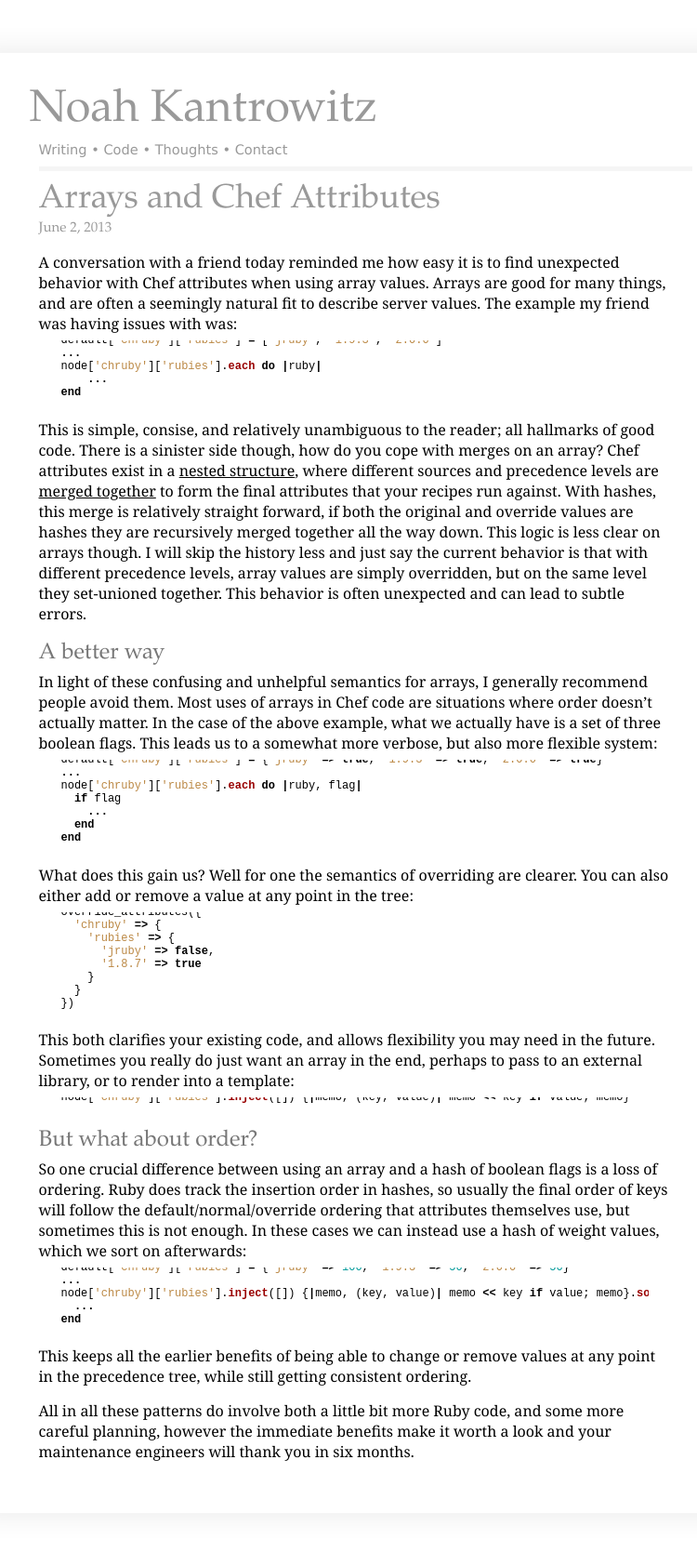
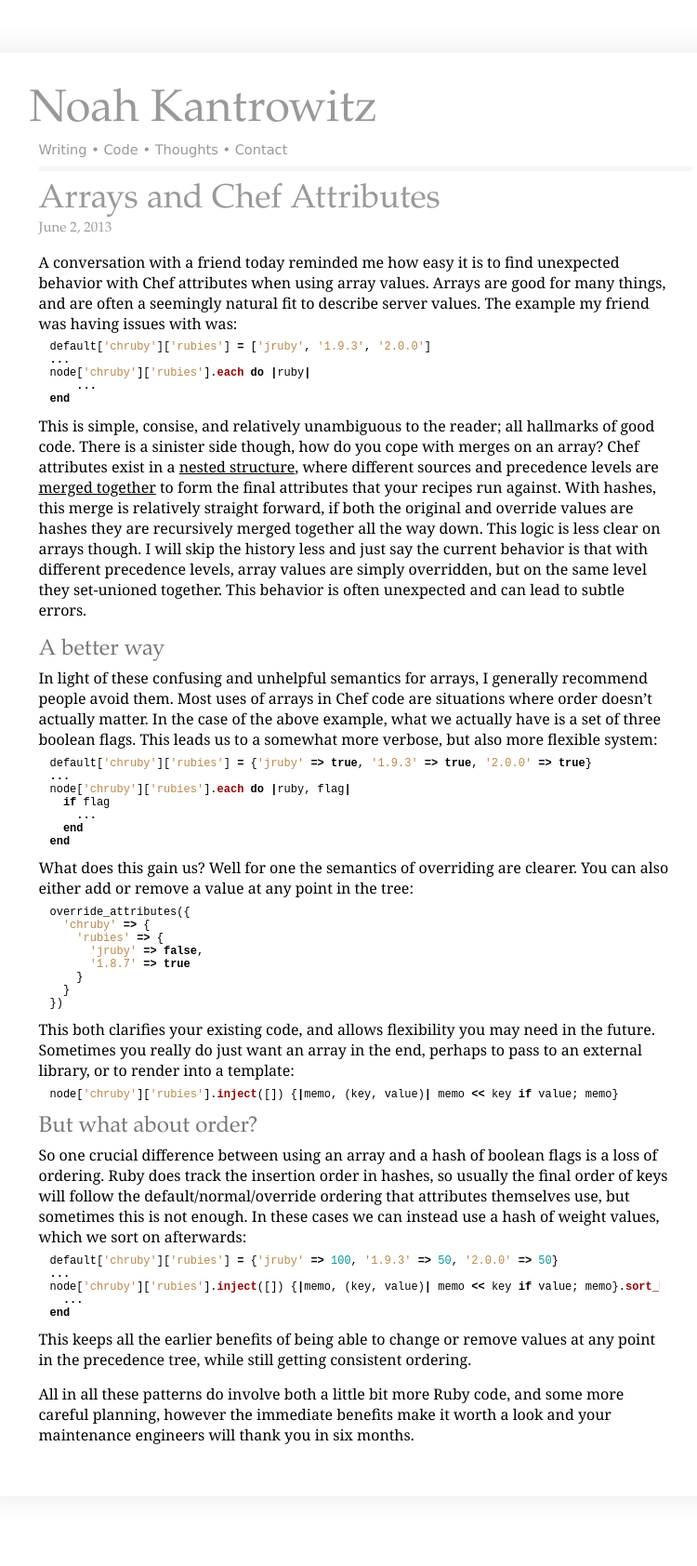
Before and after one commit to coderanger/coderanger.net, a Jekyll site: the page built from _posts/2013-06-02-arrays-and-chef.markdown, in a window 1280 px wide. Shown: the whole page at 93% size, without its empty margins (247-997 px from the left). Built offline with Jekyll 4.4.1, drawn with Linux system fonts in a browser that asks for light colours; nearby versions of some CDN libraries; some web fonts are replaced; Markdown is read by kramdown in place of the engine named in the settings; comment, search, counter and statistics services are not loaded.

Commit message:
Fix code highlights.

````diff
--- a/_posts/2013-06-02-arrays-and-chef.markdown
+++ b/_posts/2013-06-02-arrays-and-chef.markdown
@@ -5,13 +5,13 @@
 
 A conversation with a friend today reminded me how easy it is to find unexpected behavior with Chef attributes when using array values. Arrays are good for many things, and are often a seemingly natural fit to describe server values. The example my friend was having issues with was:
 
-```ruby
+{% highlight ruby %}
 default['chruby']['rubies'] = ['jruby', '1.9.3', '2.0.0']
 ...
 node['chruby']['rubies'].each do |ruby|
     ...
 end
-```
+{% endhighlight %}
 
 This is simple, consise, and relatively unambiguous to the reader; all hallmarks of good code. There is a sinister side though, how do you cope with merges on an array? Chef attributes exist in a [nested structure](http://docs.opscode.com/essentials_cookbook_attribute_files.html#attribute-precedence), where different sources and precedence levels are [merged together](https://github.com/opscode/chef/blob/master/lib/chef/mixin/deep_merge.rb) to form the final attributes that your recipes run against. With hashes, this merge is relatively straight forward, if both the original and override values are hashes they are recursively merged together all the way down. This logic is less clear on arrays though. I will skip the history less and just say the current behavior is that with different precedence levels, array values are simply overridden, but on the same level they set-unioned together. This behavior is often unexpected and can lead to subtle errors.
 
@@ -19,7 +19,7 @@
 
 In light of these confusing and unhelpful semantics for arrays, I generally recommend people avoid them. Most uses of arrays in Chef code are situations where order doesn't actually matter. In the case of the above example, what we actually have is a set of three boolean flags. This leads us to a somewhat more verbose, but also more flexible system:
 
-```ruby
+{% highlight ruby %}
 default['chruby']['rubies'] = {'jruby' => true, '1.9.3' => true, '2.0.0' => true}
 ...
 node['chruby']['rubies'].each do |ruby, flag|
@@ -27,11 +27,11 @@
     ...
   end
 end
-```
+{% endhighlight %}
 
 What does this gain us? Well for one the semantics of overriding are clearer. You can also either add or remove a value at any point in the tree:
 
-```ruby
+{% highlight ruby %}
 override_attributes({
   'chruby' => {
     'rubies' => {
@@ -40,25 +40,25 @@
     }
   }
 })
-```
+{% endhighlight %}
 
 This both clarifies your existing code, and allows flexibility you may need in the future. Sometimes you really do just want an array in the end, perhaps to pass to an external library, or to render into a template:
 
-```ruby
+{% highlight ruby %}
 node['chruby']['rubies'].inject([]) {|memo, (key, value)| memo << key if value; memo}
-```
+{% endhighlight %}
 
 ## But what about order?
 
 So one crucial difference between using an array and a hash of boolean flags is a loss of ordering. Ruby does track the insertion order in hashes, so usually the final order of keys will follow the default/normal/override ordering that attributes themselves use, but sometimes this is not enough. In these cases we can instead use a hash of weight values, which we sort on afterwards:
 
-```ruby
+{% highlight ruby %}
 default['chruby']['rubies'] = {'jruby' => 100, '1.9.3' => 50, '2.0.0' => 50}
 ...
 node['chruby']['rubies'].inject([]) {|memo, (key, value)| memo << key if value; memo}.sort_by {|key| node['chruby']['rubies'][key]}.each do |ruby|
   ...
 end
-```
+{% endhighlight %}
 
 This keeps all the earlier benefits of being able to change or remove values at any point in the precedence tree, while still getting consistent ordering.
 
````
